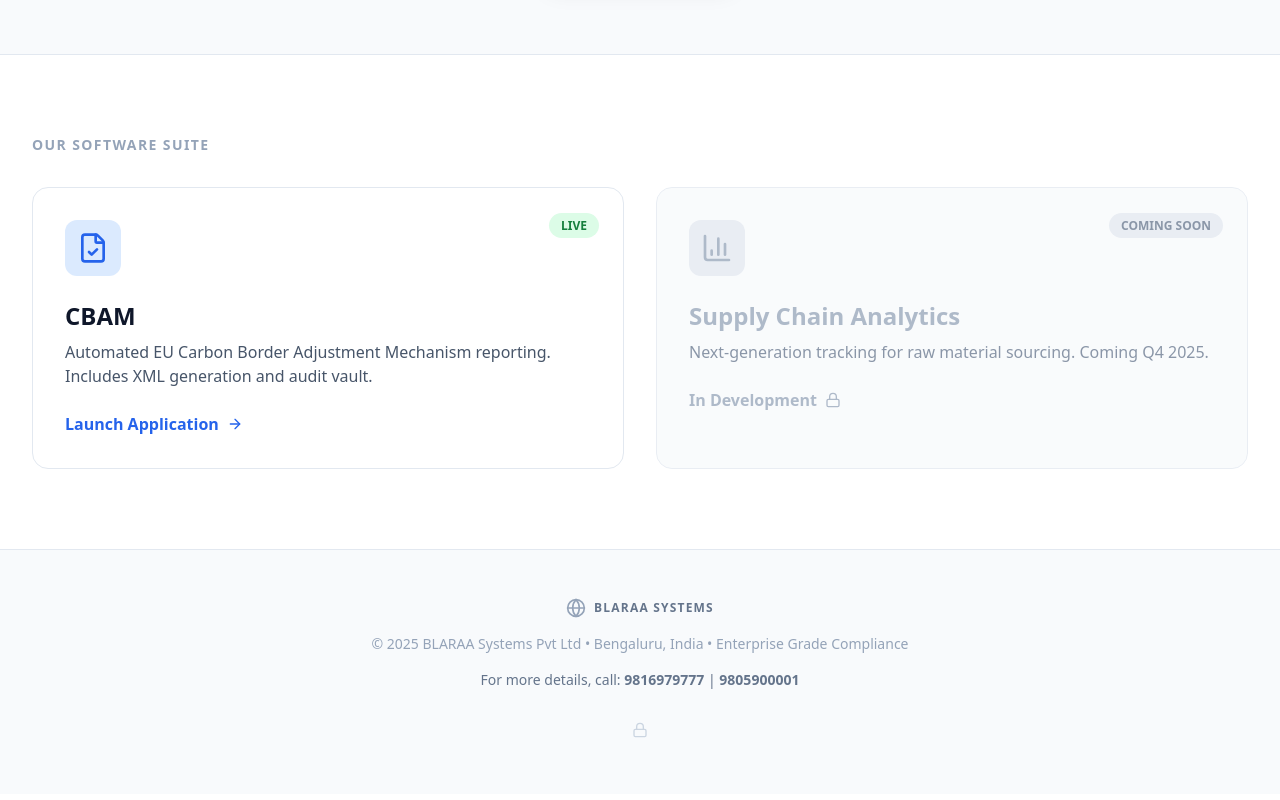
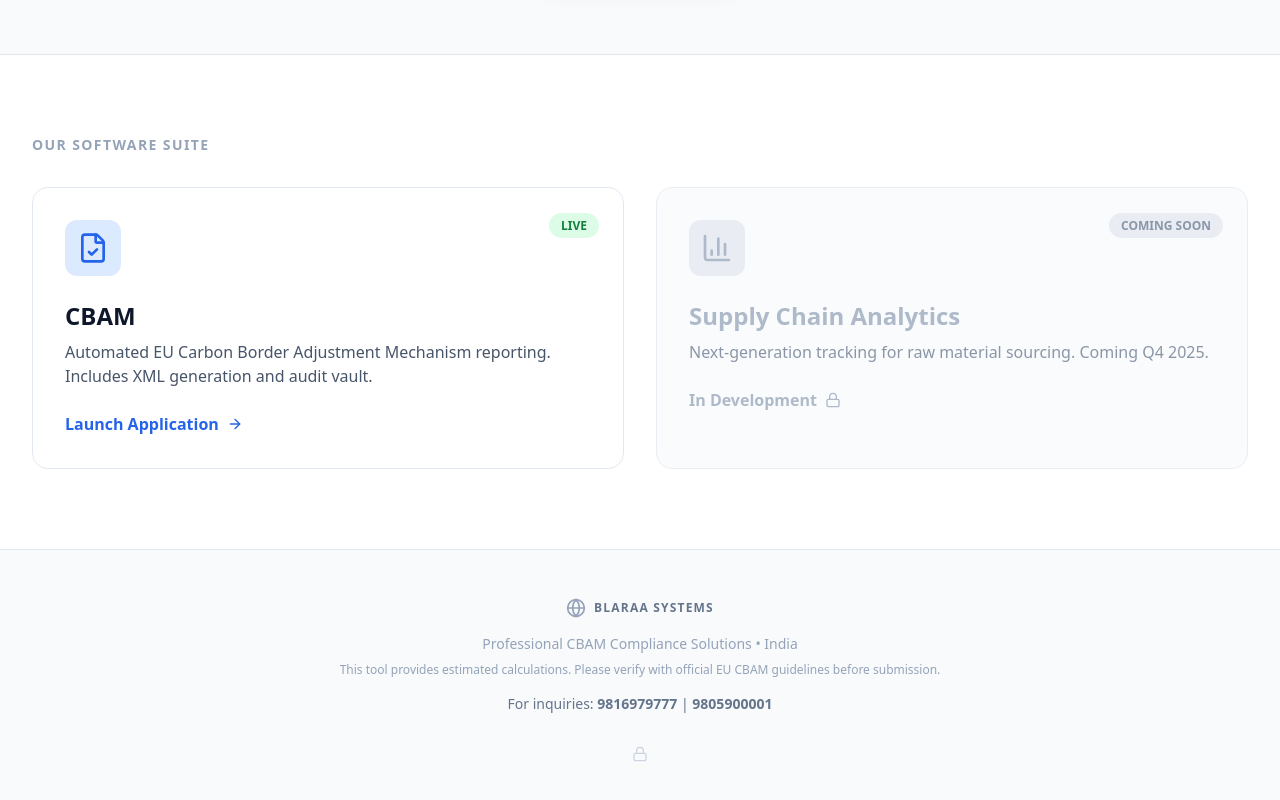
Before and after one commit to arrya5/BLARAA-SYSTEMS, a React (Create React App) app in the folder frontend/: page / in a window 1280 px wide. Shown: the part 447-1247 px from the top of the page. Built offline with nearby package versions, Linux system fonts and the light colour scheme.

Commit message:
Update branding - remove Pvt Ltd claim, add disclaimer

```diff
--- a/frontend/src/App.js
+++ b/frontend/src/App.js
@@ -577,8 +577,9 @@
              <Globe className="h-5 w-5 text-slate-400" />
              <span className="text-slate-500 font-bold tracking-widest text-xs uppercase">BLARAA SYSTEMS</span>
           </div>
-          <p className="text-slate-400 text-sm mb-4">&copy; 2025 BLARAA Systems Pvt Ltd • Bengaluru, India • Enterprise Grade Compliance</p>
-          <p className="text-slate-500 text-sm mb-6">For more details, call: <span className="font-semibold">9816979777</span> | <span className="font-semibold">9805900001</span></p>
+          <p className="text-slate-400 text-sm mb-2">Professional CBAM Compliance Solutions • India</p>
+          <p className="text-slate-400 text-xs mb-4">This tool provides estimated calculations. Please verify with official EU CBAM guidelines before submission.</p>
+          <p className="text-slate-500 text-sm mb-6">For inquiries: <span className="font-semibold">9816979777</span> | <span className="font-semibold">9805900001</span></p>
 
           {/* THE SECRET DOOR */}
           <button
```
Also changed, not shown: 1 other file (tests, documents, lock files or other folders).
